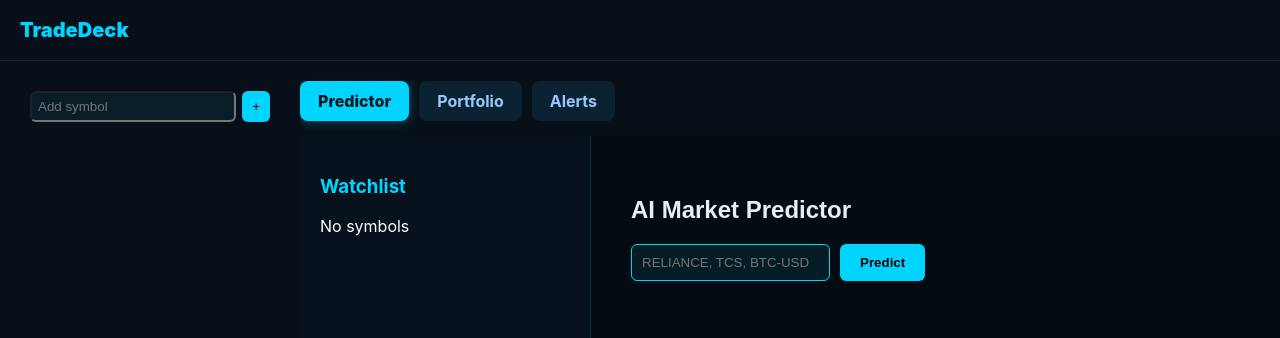
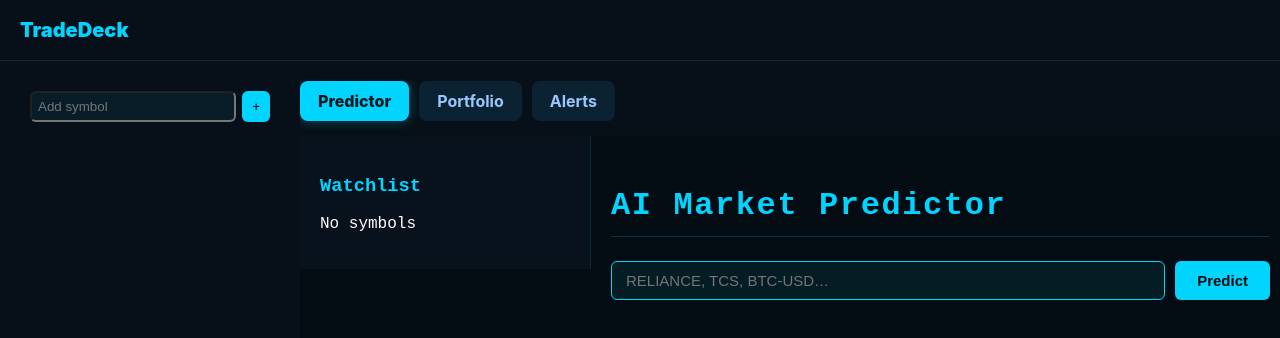
Before and after one commit to mabeg03/Market-Predictor, a React (Vite) app in the folder client/: page / in a window 1280 px wide. Shown: the top 338 px of the page. Built offline with nearby package versions, Linux system fonts and the light colour scheme.

Commit message:
Update AIMarketPredictor.tsx

```diff
--- a/client/src/AIMarketPredictor.tsx
+++ b/client/src/AIMarketPredictor.tsx
@@ -3,197 +3,342 @@ import Sidebar from "./components/Sidebar";
 
 const API_BASE = "https://tradedeck-ltby.onrender.com";
 
+const styles: Record<string, React.CSSProperties> = {
+  root: {
+    display: "flex",
+    minHeight: "100vh",
+    background: "#020c12",
+    fontFamily: "'Courier New', monospace",
+    position: "relative",
+  },
+  main: {
+    flex: 1,
+    color: "#e6eef6",
+    padding: "24px 20px",
+    boxSizing: "border-box" as const,
+    width: "100%",
+    maxWidth: "100%",
+    overflowX: "hidden" as const,
+  },
+  header: {
+    fontSize: "clamp(20px, 5vw, 32px)",
+    fontWeight: "bold",
+    marginBottom: 24,
+    color: "#00d4ff",
+    letterSpacing: "0.05em",
+    borderBottom: "1px solid #00d4ff33",
+    paddingBottom: 12,
+  },
+  searchRow: {
+    display: "flex",
+    gap: 10,
+    marginBottom: 24,
+    flexWrap: "wrap" as const,
+  },
+  input: {
+    flex: 1,
+    minWidth: 0,
+    padding: "10px 14px",
+    borderRadius: 6,
+    border: "1px solid #00d4ff",
+    background: "#041c24",
+    color: "#9be7ff",
+    fontSize: 15,
+    outline: "none",
+    boxSizing: "border-box" as const,
+  },
+  button: {
+    padding: "10px 22px",
+    border: "none",
+    borderRadius: 6,
+    background: "#00d4ff",
+    color: "#020c12",
+    fontWeight: "bold",
+    fontSize: 15,
+    cursor: "pointer",
+    whiteSpace: "nowrap" as const,
+    flexShrink: 0,
+  },
+  error: {
+    color: "#ff5252",
+    marginBottom: 16,
+    padding: "10px 14px",
+    background: "#ff525210",
+    borderRadius: 6,
+    border: "1px solid #ff525244",
+    fontSize: 14,
+  },
+  card: {
+    background: "#041c24",
+    border: "1px solid #00d4ff22",
+    borderRadius: 10,
+    padding: "20px",
+    marginBottom: 20,
+  },
+  quoteSymbol: {
+    fontSize: "clamp(16px, 4vw, 22px)",
+    fontWeight: "bold",
+    color: "#9be7ff",
+    marginBottom: 8,
+  },
+  quotePrice: {
+    fontSize: "clamp(26px, 8vw, 42px)",
+    fontWeight: "bold",
+    color: "#e6eef6",
+    lineHeight: 1.1,
+  },
+  quoteChange: {
+    fontSize: "clamp(14px, 3.5vw, 18px)",
+    marginTop: 6,
+    fontWeight: 600,
+  },
+  predTitle: {
+    fontSize: "clamp(15px, 4vw, 20px)",
+    fontWeight: "bold",
+    color: "#00d4ff",
+    marginBottom: 14,
+  },
+  predGrid: {
+    display: "grid",
+    gridTemplateColumns: "repeat(auto-fit, minmax(140px, 1fr))",
+    gap: 12,
+    marginBottom: 16,
+  },
+  predItem: {
+    background: "#020c12",
+    borderRadius: 8,
+    padding: "12px 14px",
+    border: "1px solid #00d4ff18",
+  },
+  predLabel: {
+    fontSize: 11,
+    color: "#9be7ff99",
+    textTransform: "uppercase" as const,
+    letterSpacing: "0.1em",
+    marginBottom: 4,
+  },
+  predValue: {
+    fontSize: "clamp(13px, 3vw, 16px)",
+    color: "#e6eef6",
+    fontWeight: 600,
+  },
+  adviceBox: {
+    background: "#00d4ff10",
+    border: "1px solid #00d4ff33",
+    borderRadius: 8,
+    padding: "12px 16px",
+    fontSize: "clamp(13px, 3.5vw, 15px)",
+    color: "#9be7ff",
+    lineHeight: 1.6,
+  },
+
+  /* Mobile hamburger overlay */
+  mobileMenuBtn: {
+    display: "none",
+    position: "fixed" as const,
+    top: 16,
+    left: 16,
+    zIndex: 200,
+    background: "#00d4ff",
+    border: "none",
+    borderRadius: 6,
+    width: 40,
+    height: 40,
+    cursor: "pointer",
+    alignItems: "center",
+    justifyContent: "center",
+    fontSize: 20,
+    color: "#020c12",
+    fontWeight: "bold",
+  },
+};
+
 export default function AIMarketPredictor() {
-
   const [symbol, setSymbol] = useState("");
   const [quote, setQuote] = useState<any>(null);
   const [prediction, setPrediction] = useState<any>(null);
   const [error, setError] = useState("");
   const [loading, setLoading] = useState(false);
-
   const [watchlist, setWatchlist] = useState<string[]>([]);
+  const [sidebarOpen, setSidebarOpen] = useState(false);
 
   async function handlePredict() {
-
     if (!symbol) return;
-
     try {
-
       setError("");
       setLoading(true);
+      const sym = symbol.trim().toUpperCase();
+      if (!watchlist.includes(sym)) setWatchlist([...watchlist, sym]);
 
-      const sym = symbol.trim().toUpperCase();
-
-      // ADD SYMBOL TO WATCHLIST
-      if (!watchlist.includes(sym)) {
-        setWatchlist([...watchlist, sym]);
-      }
-
-      /* --------------------
-         FETCH QUOTE
-      -------------------- */
-
-      const quoteRes = await fetch(
-        `${API_BASE}/api/quote/${encodeURIComponent(sym)}`
-      );
-
+      const quoteRes = await fetch(`${API_BASE}/api/quote/${encodeURIComponent(sym)}`);
       if (!quoteRes.ok) throw new Error("Quote API failed");
-
       const quoteData = await quoteRes.json();
-
       setQuote(quoteData);
-
-      /* --------------------
-         FETCH PREDICTION
-      -------------------- */
 
       const predRes = await fetch(`${API_BASE}/api/predict`, {
         method: "POST",
-        headers: {
-          "Content-Type": "application/json"
-        },
-        body: JSON.stringify({ symbol: sym })
+        headers: { "Content-Type": "application/json" },
+        body: JSON.stringify({ symbol: sym }),
       });
-
       const predData = await predRes.json();
-
       setPrediction(predData);
-
       setLoading(false);
-
     } catch (e: any) {
-
       setError(e.message);
       setLoading(false);
-
+    }
   }
 
+  function handleKeyDown(e: React.KeyboardEvent) {
+    if (e.key === "Enter") handlePredict();
   }
 
   function fmt(v: any) {
-
-    if (!v) return "—";
-
-    return Number(v).toLocaleString(undefined, {
-      maximumFractionDigits: 2
-    });
-
+    if (v === undefined || v === null || v === "") return "—";
+    return Number(v).toLocaleString(undefined, { maximumFractionDigits: 2 });
   }
 
   return (
+    <>
+      {/* Inject responsive CSS */}
+      <style>{`
+        @media (max-width: 768px) {
+          .ai-sidebar {
+            position: fixed !important;
+            top: 0 !important;
+            left: 0 !important;
+            height: 100vh !important;
+            z-index: 150 !important;
+            transform: translateX(-100%);
+            transition: transform 0.25s ease;
+          }
+          .ai-sidebar.open {
+            transform: translateX(0) !important;
+          }
+          .ai-sidebar-overlay {
+            display: block !important;
+          }
+          .ai-mobile-btn {
+            display: flex !important;
+          }
+          .ai-main {
+            padding-top: 64px !important;
+          }
+        }
+        .ai-sidebar-overlay {
+          display: none;
+          position: fixed;
+          inset: 0;
+          background: #00000088;
+          z-index: 140;
+        }
+        .ai-predict-btn:active {
+          opacity: 0.85;
+          transform: scale(0.97);
+        }
+      `}</style>
 
-    <div style={{ display: "flex" }}>
+      <div style={styles.root}>
 
-      {/* SIDEBAR */}
+        {/* Mobile hamburger */}
+        <button
+          className="ai-mobile-btn"
+          style={styles.mobileMenuBtn}
+          onClick={() => setSidebarOpen(true)}
+          aria-label="Open menu"
+        >
+          ☰
+        </button>
 
+        {/* Sidebar overlay (mobile tap-to-close) */}
+        {sidebarOpen && (
+          <div
+            className="ai-sidebar-overlay"
+            onClick={() => setSidebarOpen(false)}
+          />
+        )}
+
+        {/* Sidebar — pass className for CSS targeting */}
+        <div className={`ai-sidebar${sidebarOpen ? " open" : ""}`}>
           <Sidebar watchlist={watchlist} />
+        </div>
 
-      {/* MAIN CONTENT */}
+        {/* Main */}
+        <main className="ai-main" style={styles.main}>
+          <h1 style={styles.header}>AI Market Predictor</h1>
 
-      <div
-        style={{
-          flex: 1,
-          minHeight: "100vh",
-          background: "#020c12",
-          color: "#e6eef6",
-          padding: 40,
-          fontFamily: "Arial"
-        }}
-      >
-
-        <h1>AI Market Predictor</h1>
-
-        {/* SEARCH */}
-
-        <div style={{ display: "flex", gap: 10, marginBottom: 20 }}>
-
+          {/* Search bar */}
+          <div style={styles.searchRow}>
             <input
               value={symbol}
               onChange={(e) => setSymbol(e.target.value)}
-            placeholder="RELIANCE, TCS, BTC-USD"
+              onKeyDown={handleKeyDown}
+              placeholder="RELIANCE, TCS, BTC-USD…"
+              style={styles.input}
+            />
+            <button
+              className="ai-predict-btn"
+              onClick={handlePredict}
+              disabled={loading}
               style={{
-              padding: 10,
-              borderRadius: 6,
-              border: "1px solid #00d4ff",
-              background: "#041c24",
-              color: "#9be7ff"
-            }}
-          />
-
-          <button
-            onClick={handlePredict}
-            style={{
-              padding: "10px 20px",
-              border: "none",
-              borderRadius: 6,
-              background: "#00d4ff",
-              fontWeight: "bold",
-              cursor: "pointer"
+                ...styles.button,
+                opacity: loading ? 0.7 : 1,
               }}
             >
-            {loading ? "Loading..." : "Predict"}
+              {loading ? "Loading…" : "Predict"}
             </button>
-
           </div>
 
-        {error && (
-          <div style={{ color: "#ff5252", marginBottom: 20 }}>
-            {error}
+          {error && <div style={styles.error}>⚠ {error}</div>}
+
+          {/* Quote card */}
+          {quote && (
+            <div style={styles.card}>
+              <div style={styles.quoteSymbol}>{quote.symbol}</div>
+              <div style={styles.quotePrice}>₹{fmt(quote.current)}</div>
+              <div
+                style={{
+                  ...styles.quoteChange,
+                  color: quote.change >= 0 ? "#00e676" : "#ff5252",
+                }}
+              >
+                {quote.change >= 0 ? "▲" : "▼"} {fmt(Math.abs(quote.change))}
+              </div>
             </div>
           )}
 
-        {/* QUOTE */}
+          {/* Prediction card */}
+          {prediction && (
+            <div style={styles.card}>
+              <div style={styles.predTitle}>AI Prediction</div>
 
-        {quote && (
-
-          <div style={{ marginBottom: 30 }}>
-
-            <h2>{quote.symbol}</h2>
-
-            <div style={{ fontSize: 32 }}>
-              ₹{fmt(quote.current)}
+              <div style={styles.predGrid}>
+                <div style={styles.predItem}>
+                  <div style={styles.predLabel}>Trend</div>
+                  <div style={styles.predValue}>{prediction.trend || "—"}</div>
+                </div>
+                <div style={styles.predItem}>
+                  <div style={styles.predLabel}>Signal</div>
+                  <div style={styles.predValue}>{prediction.signal || "—"}</div>
+                </div>
+                <div style={styles.predItem}>
+                  <div style={styles.predLabel}>Confidence</div>
+                  <div style={styles.predValue}>{prediction.confidence || "—"}</div>
+                </div>
               </div>
 
-            <div style={{ color: quote.change >= 0 ? "#00e676" : "#ff5252" }}>
-              {fmt(quote.change)}
+              {prediction.advice && (
+                <div style={styles.adviceBox}>
+                  <strong style={{ color: "#00d4ff", fontSize: 12, letterSpacing: "0.08em" }}>
+                    ADVICE
+                  </strong>
+                  <div style={{ marginTop: 6 }}>{prediction.advice}</div>
                 </div>
-
+              )}
             </div>
-
           )}
-
-        {/* AI PREDICTION */}
-
-        {prediction && (
-
-          <div style={{ marginTop: 30 }}>
-
-            <h2>AI Prediction</h2>
-
-            <div style={{ marginTop: 10 }}>
-              <b>Trend:</b> {prediction.trend || "—"}
+        </main>
       </div>
-
-            <div style={{ marginTop: 6 }}>
-              <b>Signal:</b> {prediction.signal || "—"}
-            </div>
-
-            <div style={{ marginTop: 6 }}>
-              <b>Confidence:</b> {prediction.confidence || "—"}
-            </div>
-
-            <div style={{ marginTop: 10 }}>
-              <b>Advice:</b> {prediction.advice || "—"}
-            </div>
-
-          </div>
-
-        )}
-
-      </div>
-
-    </div>
-
+    </>
   );
-
 }
```
Lines whose indentation alone changed are shown as unchanged.
